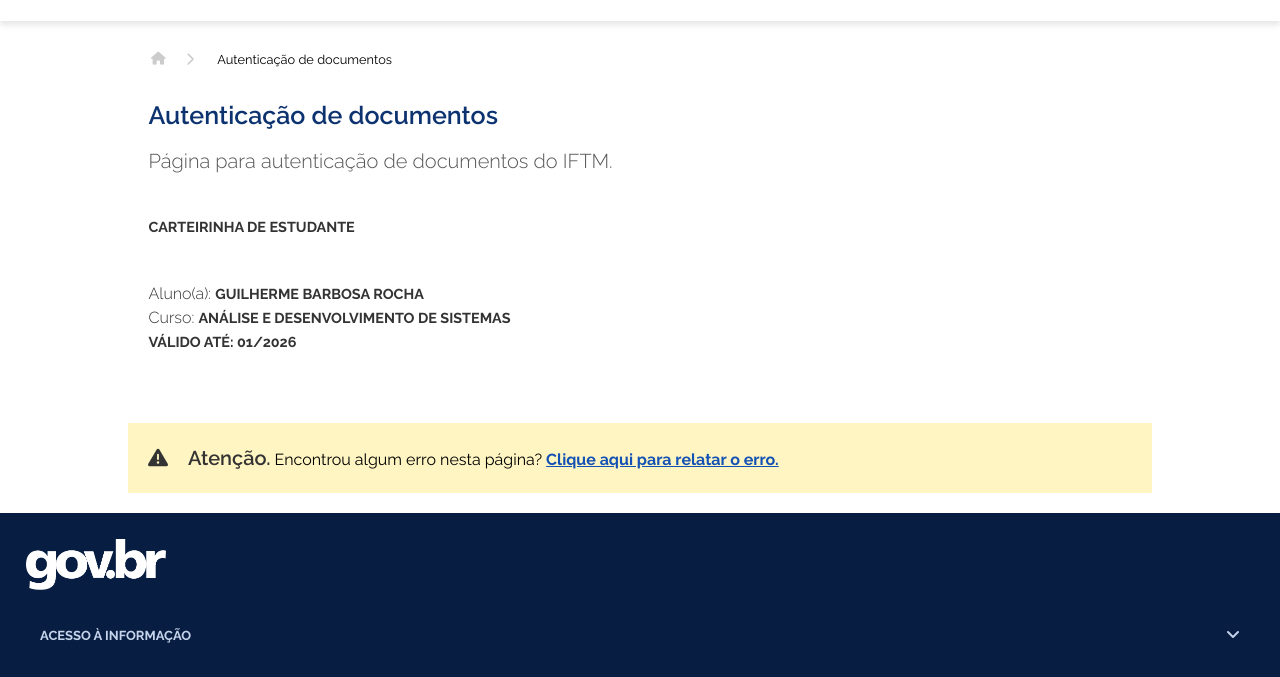
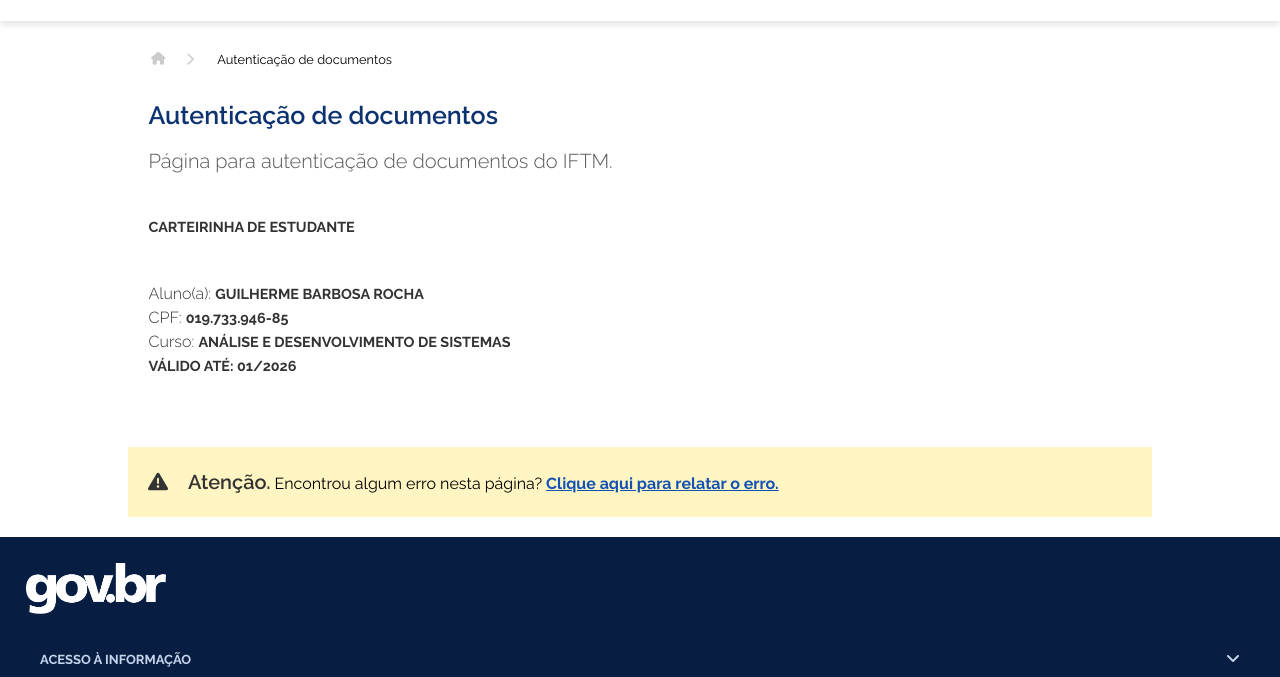
Before and after one commit to GuilhermeBarboosa/pagina-iftm-carteirinha, a plain HTML site: page 10c1019d6c.html in a window 1280 px wide. Shown: the part 95-772 px from the top of the page. Drawn offline with nearby package versions, Linux system fonts and the light colour scheme; files whose address does not match are found by name.

Commit message:
feat cpf

```diff
--- a/10c1019d6c.html
+++ b/10c1019d6c.html
@@ -313,6 +313,7 @@
                         <h5 class="mt-10 mb-5">Carteirinha de Estudante</h5>
                         <br>
                         <p>Aluno(a): <b>GUILHERME BARBOSA ROCHA</b></p>
+                        <p>CPF: <b>019.733.946-85</b></p>
                         <p>Curso: <b>ANÁLISE E DESENVOLVIMENTO DE SISTEMAS</b></p>
                         <p><b>VÁLIDO ATÉ: 01/2026</b></p>
                         <br>
```
Also changed, not shown: f68633844c.html (+1 -0 lines).
